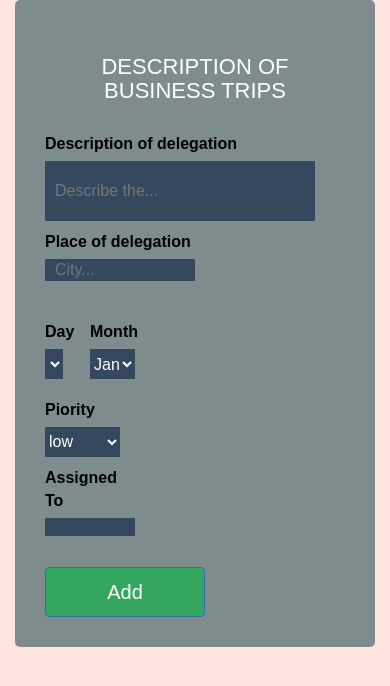
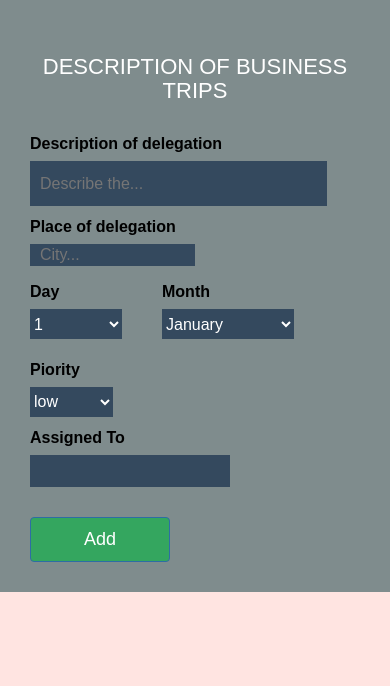
Before and after one commit to james028/App_js_json, a plain HTML site: page index.html in a window 390 px wide. Drawn offline with nearby package versions, Linux system fonts and the light colour scheme; a web font is replaced by a local one.

Commit message:
Add files via upload

```diff
--- a/css/media-queries.css
+++ b/css/media-queries.css
@@ -1,7 +1,13 @@
 @media (max-width: 540px) {
     .main-app
     {
-        width: 100%;
+        min-width: 100%;
+        border-radius: 0;
+    }
+    .main-media
+    {
+        padding-left: 0;
+        padding-right: 0;
     }
     .title
     {
@@ -11,4 +17,32 @@
     {
         font-size: 16px;
     }
+    .inp-app input
+    {
+    height: 45px;
+    }
+    .inp-2
+    {
+        margin-bottom: 5px;
+    }
+    .inp-day
+    {
+    width: 70%;
+    }
+    .inp-3
+    {
+        width: 40%;
+    }
+    .inp-5
+    {
+        height: 60px;
+        width: 200px;
+    }
+    .btn-1
+    {
+    margin: 20px auto 10px;
+    width: 140px;
+    height: 45px;
+    font-size: 18px;
+    }
 }
--- a/index.html
+++ b/index.html
@@ -22,7 +22,7 @@
 
       <div class="container">
         <div class="row">
-            <div class="col-md-10 col-md-offset-1">
+            <div class="col-md-10 col-md-offset-1 main-media">
                 <div class="main-app">
                     <h2 class="title">Description of business trips</h2>
                     <form id="mainInput">
```
